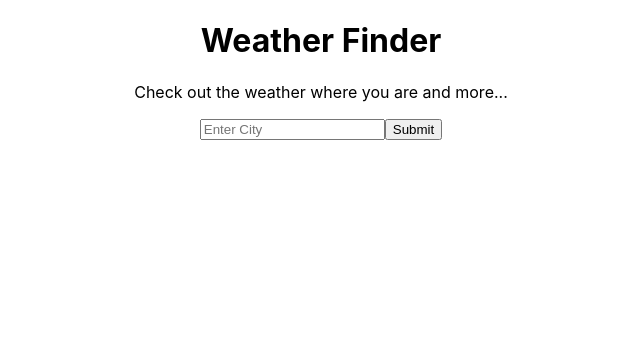
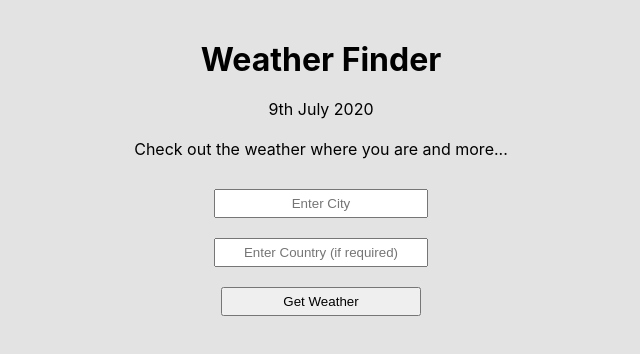
Before and after one commit to AlHood77/React_Weather_API_app, a React (Create React App) app: page / in a window 1280 px wide. Shown: the top 354 px of the page, without its empty margins (319-959 px from the left). Built offline with nearby package versions, Linux system fonts and the light colour scheme.

Commit message:
styling added to all components

```diff
--- a/package.json
+++ b/package.json
@@ -6,8 +6,10 @@
     "@testing-library/jest-dom": "^4.2.4",
     "@testing-library/react": "^9.5.0",
     "@testing-library/user-event": "^7.2.1",
+    "moment": "^2.27.0",
     "react": "^16.13.1",
     "react-dom": "^16.13.1",
+    "react-moment": "^0.9.7",
     "react-scripts": "3.4.1"
   },
   "scripts": {
--- a/public/index.html
+++ b/public/index.html
@@ -24,7 +24,7 @@
       work correctly both with client-side routing and a non-root public URL.
       Learn how to configure a non-root public URL by running `npm run build`.
     -->
-    <title>React App</title>
+    <title>Weather App</title>
   </head>
   <body>
     <noscript>You need to enable JavaScript to run this app.</noscript>
--- a/src/App.css
+++ b/src/App.css
@@ -1,38 +1,55 @@
-.App {
-  text-align: center;
+
+* {
+  margin: 0;
+  padding: 0;
 }
 
-.App-logo {
-  height: 40vmin;
-  pointer-events: none;
+.App {
+  background: #e3e3e3;
+  height: 100vh;
 }
 
-@media (prefers-reduced-motion: no-preference) {
-  .App-logo {
-    animation: App-logo-spin infinite 20s linear;
-  }
+
+.Header {
+  text-align: center;
+  padding-top: 40px;
 }
 
-.App-header {
-  background-color: #282c34;
-  min-height: 100vh;
+.Header p {
+  margin-top: 20px;
+}
+
+.Form {
+  align-items: center;
   display: flex;
   flex-direction: column;
-  align-items: center;
-  justify-content: center;
-  font-size: calc(10px + 2vmin);
-  color: white;
+  margin-top: 20px;
 }
 
-.App-link {
-  color: #61dafb;
+.Form input {
+  padding: 5px;
+  margin: 10px;
+  width: 200px;
+  text-align: center;
+  /* border-radius: 5px; */
 }
 
-@keyframes App-logo-spin {
-  from {
-    transform: rotate(0deg);
-  }
-  to {
-    transform: rotate(360deg);
-  }
+.Weather {
+  text-align: center;
+  margin-top: 20px;
 }
+
+.Weather-temp {
+  margin-top: 10px;
+  display: flex;
+  flex-direction: row;
+  justify-content: center;
+}
+
+.Weather-temp p {
+  margin: 10px;
+}
+
+.Weather-sun p {
+  margin: 10px;
+}
--- a/src/components/Form.js
+++ b/src/components/Form.js
@@ -4,25 +4,30 @@ class Form extends Component {
     constructor(props) {
         super(props);
         this.state = {
-            city: ""
+            city: "",
+            country: ""
         };
         this.handleCityChange = this.handleCityChange.bind(this);
+        this.handleCountryChange = this.handleCountryChange.bind(this);
         this.handleSubmit = this.handleSubmit.bind(this);
     }
 
     handleSubmit(event) {
         event.preventDefault();
         const city = this.state.city;
-        if (!city) {
+        const country = this.state.country;
+        if (!city)  {
             return
         }
 
         this.props.onFormSubmit({
-            city: city
+            city: city,
+            country: country
         });
 
         this.setState({
-            city: ''
+            city: '',
+            country: ''
         })
     }
 
@@ -30,20 +35,32 @@ class Form extends Component {
 
     handleCityChange(event) {
         this.setState({
-            city: event.target.value
+            city: event.target.value,
+        })
+    }
+
+    handleCountryChange(event) {
+        this.setState({
+            country: event.target.value
         })
     }
 
     render() {
         return (
-            <form onSubmit={this.handleSubmit}>
+            <form className="Form" onSubmit={this.handleSubmit}>
                 <input
                     type="text"
                     value={this.state.city}
                     placeholder="Enter City"
                     onChange={this.handleCityChange}
                 />
-               <input type="submit" value="Submit" />
+                <input
+                    type="text"
+                    value={this.state.country}
+                    placeholder="Enter Country (if required)"
+                    onChange={this.handleCountryChange}
+                />
+               <input className="Form-submit" type="submit" value="Get Weather" />
                 {/* <button>Get Weather</button> */}
             </form>
         );
--- a/src/components/Headings.js
+++ b/src/components/Headings.js
@@ -1,4 +1,5 @@
 import React, { Component } from 'react'
+import Moment from 'react-moment';
 
 class Headings extends Component {
     constructor(props) {
@@ -7,8 +8,9 @@ class Headings extends Component {
     }
     render() {
         return (
-            <div>
+            <div className="Header">
                 <h1>Weather Finder</h1>
+                <p><Moment format="Do MMMM YYYY"></Moment></p>
                 <p>Check out the weather where you are and more...</p>
             </div>
         );
--- a/src/components/Weather.js
+++ b/src/components/Weather.js
@@ -1,20 +1,38 @@
 import React from 'react';
+import Moment from 'react-moment';
+
+
+
+
 
 const Weather = ({ weather }) => {
-    if(!weather) return null
 
+
+
+    if (!weather) return null
     return (
 
-        <div>
+        <div className="Weather">
             {(typeof weather.main != "undefined") ? (
-            <div>
-                    <h1>{weather.name}, {weather.sys.country} </h1>
+                <div>
+                    <h1>{weather.name}, {weather.sys.country}</h1>
                     <h2>{Math.round(weather.main.temp)}°C</h2>
-                    <h2>{weather.weather[0].main}</h2>
+                    <div className="Weather-temp">
+                        <p>Low: {Math.round(weather.main.temp_min)}°C</p>
+                        <p>High: {Math.round(weather.main.temp_max)}°C</p>
+                    </div>
+                    <p>{weather.weather[0].main}</p>
+                    <div className="Weather-sun">
+                        <p>Sunrise: <Moment format="HH:mm" unix>{weather.sys.sunrise}</Moment></p>
+                        <p>Sunset: <Moment format="HH:mm" unix>{weather.sys.sunset}</Moment></p>
+                    </div>
 
-            </div>
+
+                </div>
             ) : ('')}
+
         </div>
+
 
     );
 }
--- a/src/containers/WeatherContainer.js
+++ b/src/containers/WeatherContainer.js
@@ -2,6 +2,7 @@ import React, { Component } from 'react';
 import Headings from '../components/Headings';
 import Form from '../components/Form';
 import Weather from '../components/Weather';
+
 
 
 class WeatherContainer extends Component {
@@ -9,13 +10,14 @@ class WeatherContainer extends Component {
         super(props);
         this.state = {
             weatherData: [],
-            selectedCity: ""
+            selectedCity: "",
+            selectedCountry: ""
         };
         this.handleFormSubmit = this.handleFormSubmit.bind(this);
     }
 
     fetchData() {
-            fetch(`https://api.openweathermap.org/data/2.5/weather?q=${this.state.selectedCity}&units=metric&APPID=10e1bea03aeb3faa259cbdf78db00ec8`)
+            fetch(`https://api.openweathermap.org/data/2.5/weather?q=${this.state.selectedCity},${this.state.selectedCountry}&units=metric&APPID=10e1bea03aeb3faa259cbdf78db00ec8`)
             .then(res => res.json())
             .then(result => this.setState({ weatherData: result}))
     }
@@ -26,14 +28,16 @@ class WeatherContainer extends Component {
 
 
 
-    handleFormSubmit({city}) {
-        this.setState({selectedCity: city})
+    handleFormSubmit({city, country}) {
+        this.setState({selectedCity: city, selectedCountry: country})
     }
 
     render() {
         return (
-            <div>
+            <div >
+
                 <Headings />
+
                 <Form onFormSubmit={this.handleFormSubmit} />
                 <Weather weather={this.state.weatherData} />
             </div>
```
Also changed, not shown: 1 other file (tests, documents, lock files or other folders).
